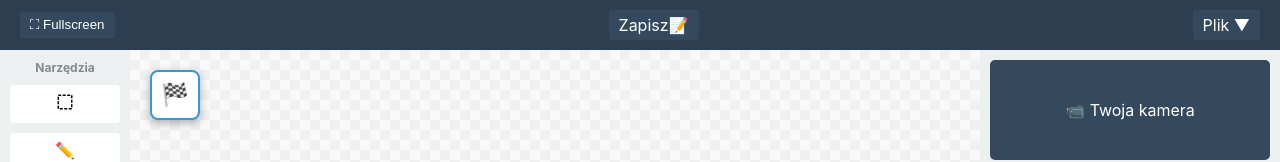
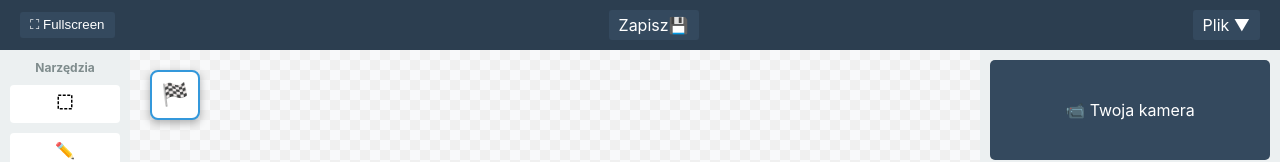
Before and after one commit to B0mbel1/Whiteboard, a React (Create React App) app: page / in a window 1280 px wide. Shown: the top 162 px of the page. Built offline with nearby package versions, Linux system fonts and the light colour scheme.

Commit message:
Zmieniono ikonke zapisz
💾💾💾💾

```diff
--- a/src/components/Whiteboard/Whiteboard.jsx
+++ b/src/components/Whiteboard/Whiteboard.jsx
@@ -10,7 +10,7 @@ const Whiteboard = () => {
       {/* Fullscreen */}
       <div className="whiteboard-header">
         <button className="fullscreen-btn">⛶ Fullscreen</button>
-        <div className='save-btn'>Zapisz📝</div>
+        <div className='save-btn'>Zapisz💾</div>
         <div className="file-menu">Plik ▼</div>
       </div>
 
```
